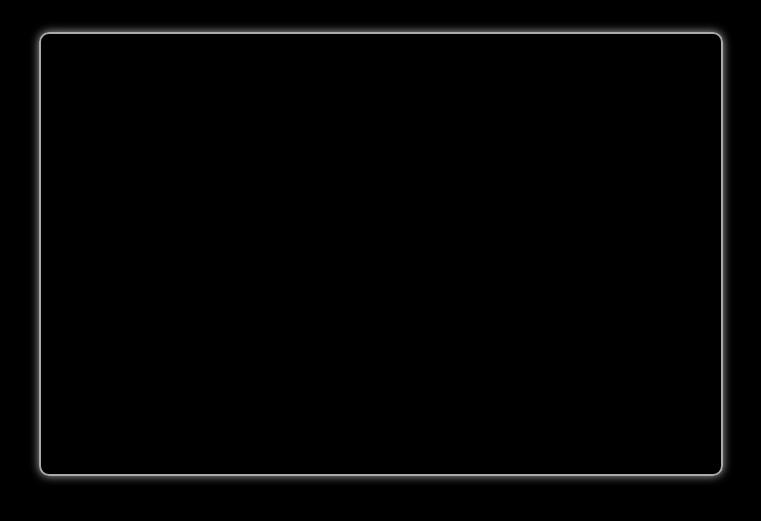
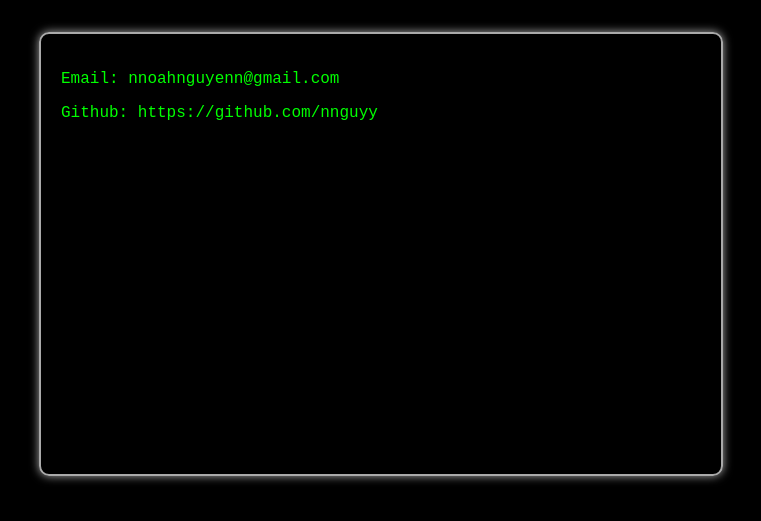
Before and after one commit to nnguyy/portfolio, a plain HTML site: page contact.html in a window 1280 px wide. Shown: the part 163-684 px from the top of the page, without its empty margins (259-1020 px from the left). Drawn offline with Linux system fonts and the light colour scheme.

Commit message:
add new pages

```diff
--- a/contact.html
+++ b/contact.html
@@ -16,6 +16,8 @@
     </div>
     <p class="prompt"><a href="index.html">noahnguyen:$<span class="cursor">|</span></a></p>
     <div class="terminal">
+        <p>Email: nnoahnguyenn@gmail.com</p>
+        <p>Github: https://github.com/nnguyy</p>
     </div>
 </body>
 </html>
```
Also changed, not shown: about.html (+1 -0 lines).
